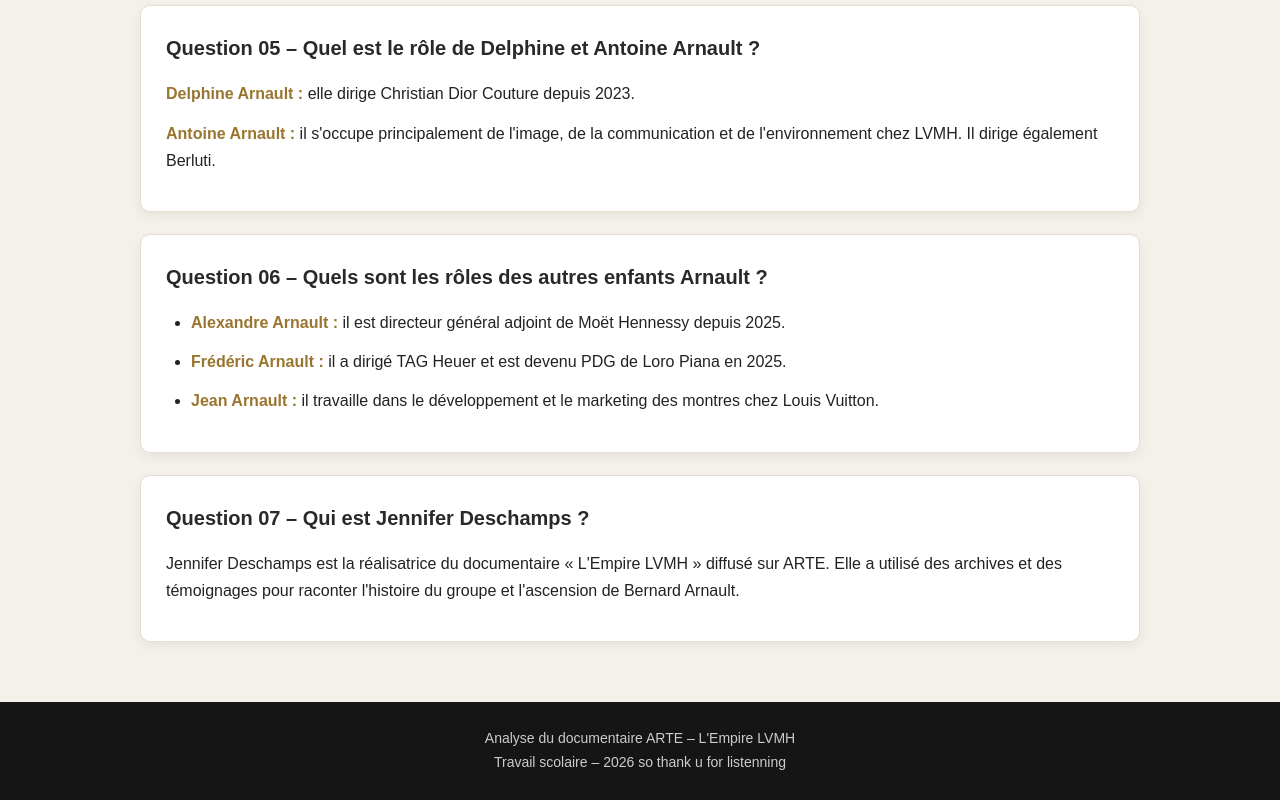
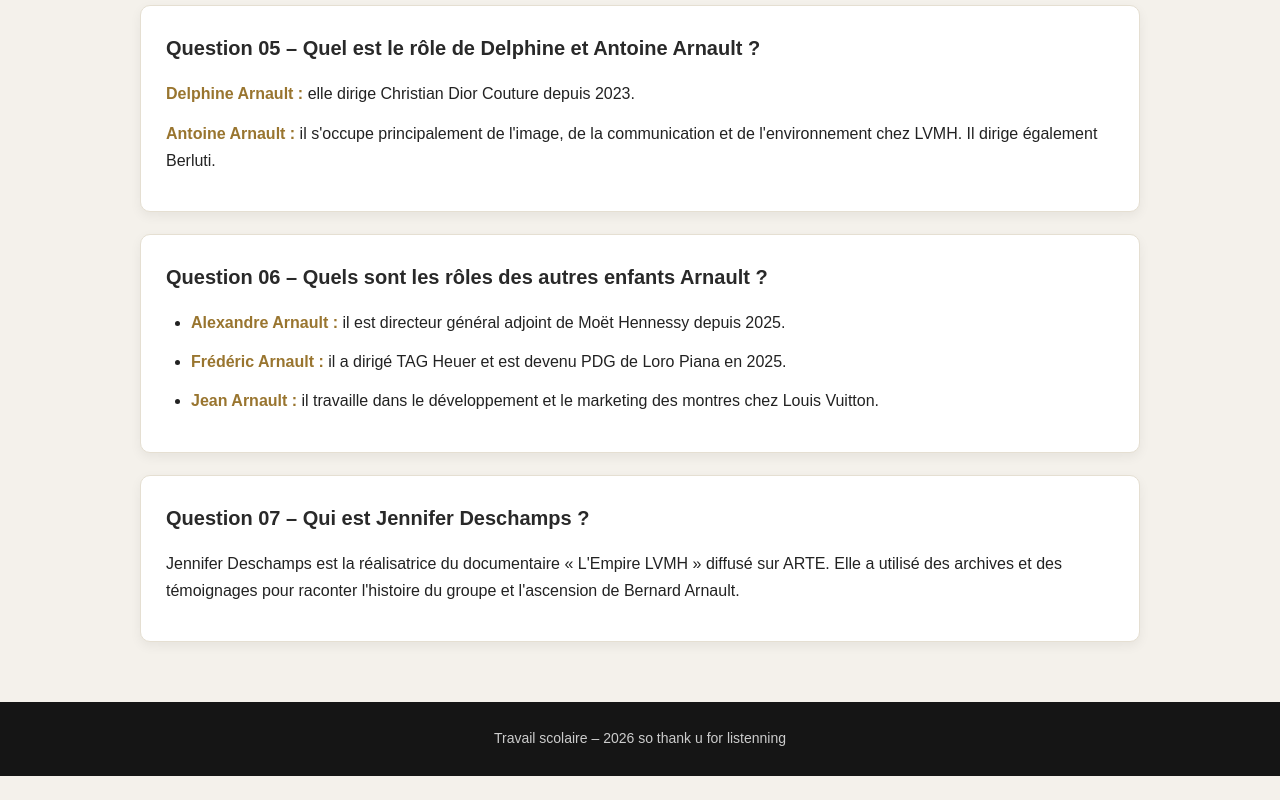
Before and after one commit to momoh6854-spec/lvmh-project, a plain HTML site: page index.html in a window 1280 px wide. Shown: the part 3030-3830 px from the top of the page. After the commit the page ends 3806 px from the top, so only its background shows below. Drawn offline with Linux system fonts and the light colour scheme.

Commit message:
deleting the ligne
Removed a line about the ARTE documentary and added a new line thanking for listening.

```diff
--- a/index.html
+++ b/index.html
@@ -273,7 +273,8 @@
 
     <!-- FOOTER -->
     <footer>
-      <p>Analyse du documentaire ARTE – L'Empire LVMH</p>
+
+
       <p>Travail scolaire – 2026 so thank u for listenning </p>
     </footer>
   </body>
```
